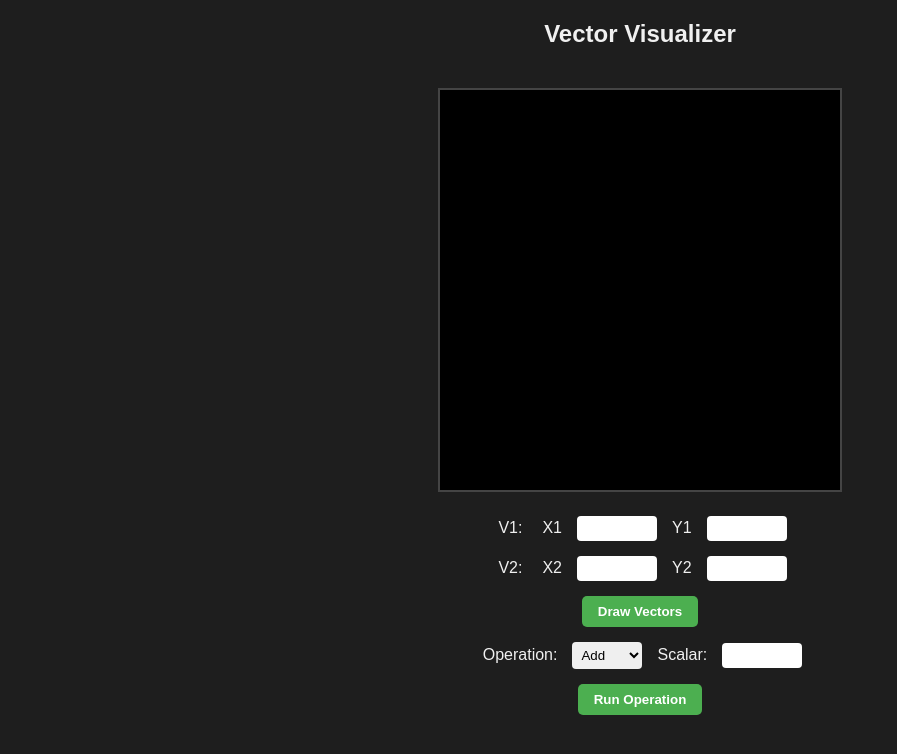
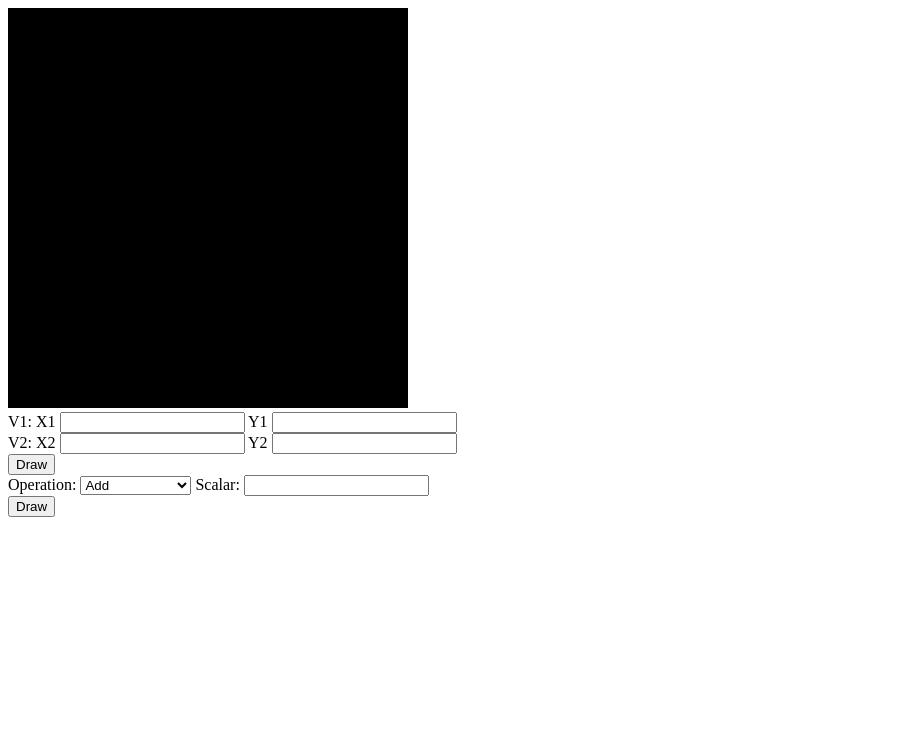
Before and after one commit to IzaiahLozano/CSE-160, a plain HTML site: page Asg 0/asg0.html in a window 1280 px wide. Shown: the whole page, without its empty margins (0-897 px from the left). Drawn offline with Linux system fonts and the light colour scheme.

```diff
--- a/Asg 0/asg0.html
+++ b/Asg 0/asg0.html
@@ -1,97 +1,42 @@
-
-
 <!DOCTYPE html>
  <html lang="en">
    <head>
      <meta charset="utf-8" />
-  <title>Vector Drawer</title>
-  <style>
-    body {
-      font-family: Arial, sans-serif;
-      text-align: center;
-      background-color: #1e1e1e;
-      color: #f0f0f0;
-    }
-
-    canvas {
-      border: 2px solid #444;
-      background-color: #000;
-      margin-top: 20px;
-    }
-
-    .controls {
-      margin-top: 20px;
-      display: flex;
-      flex-direction: column;
-      align-items: center;
-      gap: 15px;
-    }
-
-    .vector-group {
-      display: flex;
-      gap: 10px;
-      justify-content: center;
-      align-items: center;
-    }
-
-    label {
-      margin: 0 5px;
-    }
-
-    input[type="number"],
-    input[type="text"],
-    select {
-      padding: 5px;
-      border-radius: 4px;
-      border: none;
-      width: 70px;
-    }
-
-    button {
-      padding: 8px 16px;
-      background-color: #4caf50;
-      border: none;
-      border-radius: 5px;
-      color: white;
-      font-weight: bold;
-      cursor: pointer;
-      transition: background-color 0.3s;
-    }
-
-    button:hover {
-      background-color: #45a049;
-    }
-  </style>
+     <title>Draw a blue rectangle (canvas version)</title>
    </head>
 
    <body onload="main()">
-  <h2>Vector Visualizer</h2>
      <canvas id="example" width="400" height="400">
        Please use a browser that supports "canvas"
      </canvas>
 
-  <div class="controls">
+     <br/>
 
      <!--Vector 1-->
-    <div class="vector-group">
-      <label>V1:</label>
-      <label>X1</label><input type="number" id="xCoord1" />
-      <label>Y1</label><input type="number" id="yCoord1" />
-    </div>
+     <label for="v1">V1: </label>
+     <label for="xCoord">X1</label>
+     <input type="number" id="xCoord1"/>
+     <label for="yCoord">Y1</label>
+     <input type="number" id="yCoord1"/>
+
+     <br/>
 
      <!--Vector 2-->
-    <div class="vector-group">
-      <label>V2:</label>
-      <label>X2</label><input type="number" id="xCoord2" />
-      <label>Y2</label><input type="number" id="yCoord2" />
-    </div>
+     <label for="v2">V2: </label>
+     <label for="xCoord">X2</label>
+     <input type="number" id="xCoord2"/>
+     <label for="yCoord">Y2</label>
+     <input type="number" id="yCoord2"/>
+
+    <br/>
 
     <!-- Draw Button -->
-    <button onclick="handleDrawEvent()">Draw Vectors</button>
+    <button onclick="handleDrawEvent()">Draw</button>
 
-    <!-- Operation Selector -->
-    <div class="vector-group">
-      <label>Operation:</label>
+    <br/>
+
+    <!--Operations-->
+    <label for="opt">Operation: </label>
     <select id="opt">
       <option value="Add">Add</option>
       <option value="Sub">Subtract</option>
@@ -103,15 +48,16 @@
       <option value="Area">Area</option>
     </select>
 
-      <label>Scalar:</label>
-      <input type="text" id="scalar" name="scalar" />
-    </div>
+    <!-- Scalar -->
+    <label for="opt">Scalar: </label>
+    <input type="text" id="scalar" name="scalar">
+    <br>
 
     <!--Draw Button 2-->
-    <button onclick="handleDrawOperationEvent()">Run Operation</button>
-  </div>
+    <button onclick="handleDrawOperationEvent()">Draw</button>
+
 
      <script src="lib/cuon-matrix-cse160.js"></script>
-  <script src="Asg 0\asg0.js"></script>
+     <script src="asg0.js"></script>
    </body>
  </html>
--- a/Asg 0/asg0.js
+++ b/Asg 0/asg0.js
@@ -148,10 +148,10 @@ function areaTriangle(v1, v2) {
   // Compute the cross product
   const crossProd = Vector3.cross(v1, v2);
 
-  var newV = new Vector3([crossProd[0], crossProd[1], crossProd[2]])
+  //var newV = new Vector3([crossProd[0], crossProd[1], crossProd[2]])
 
   // Get magnitude of the cross product vector
-  const areaParallelogram = newV.magnitude();
+  const areaParallelogram = crossProd.magnitude();
 
   // Triangle is half the area
   return 0.5 * areaParallelogram;
```
Lines whose indentation alone changed are shown as unchanged.
